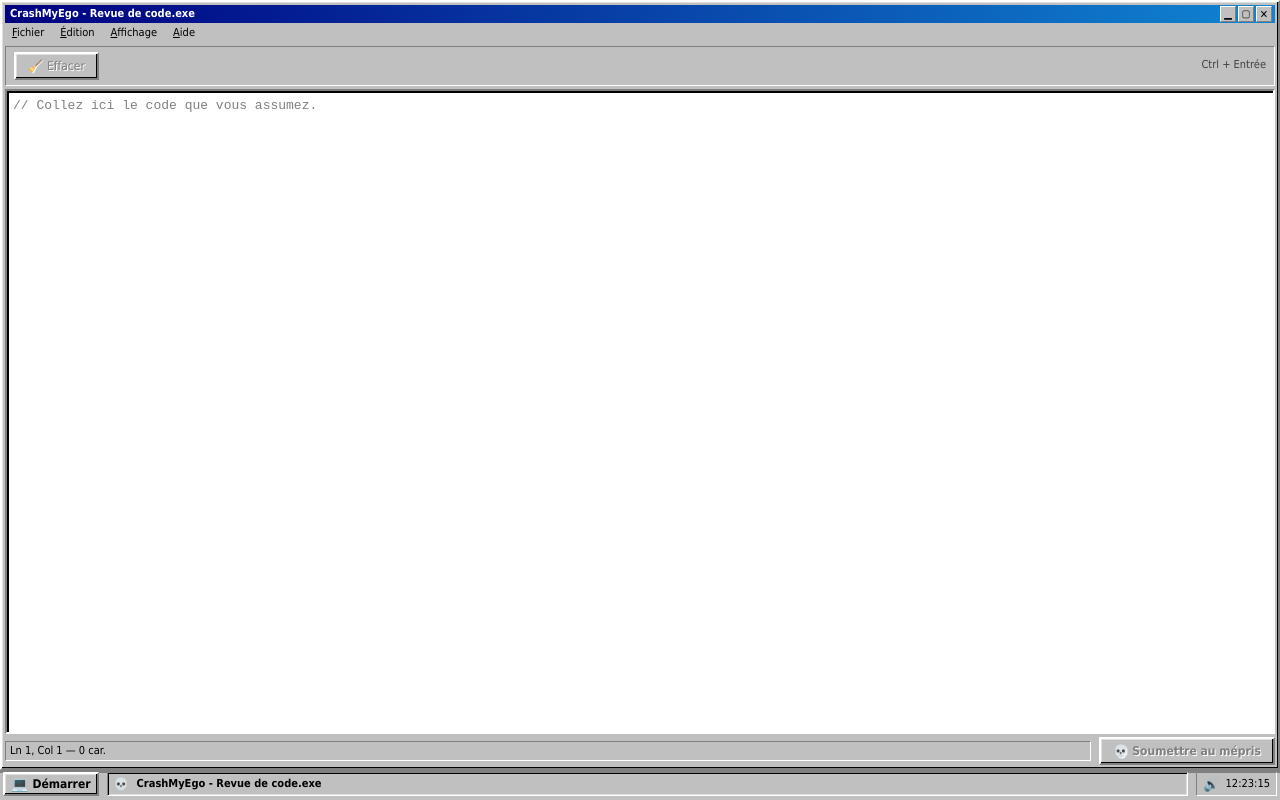
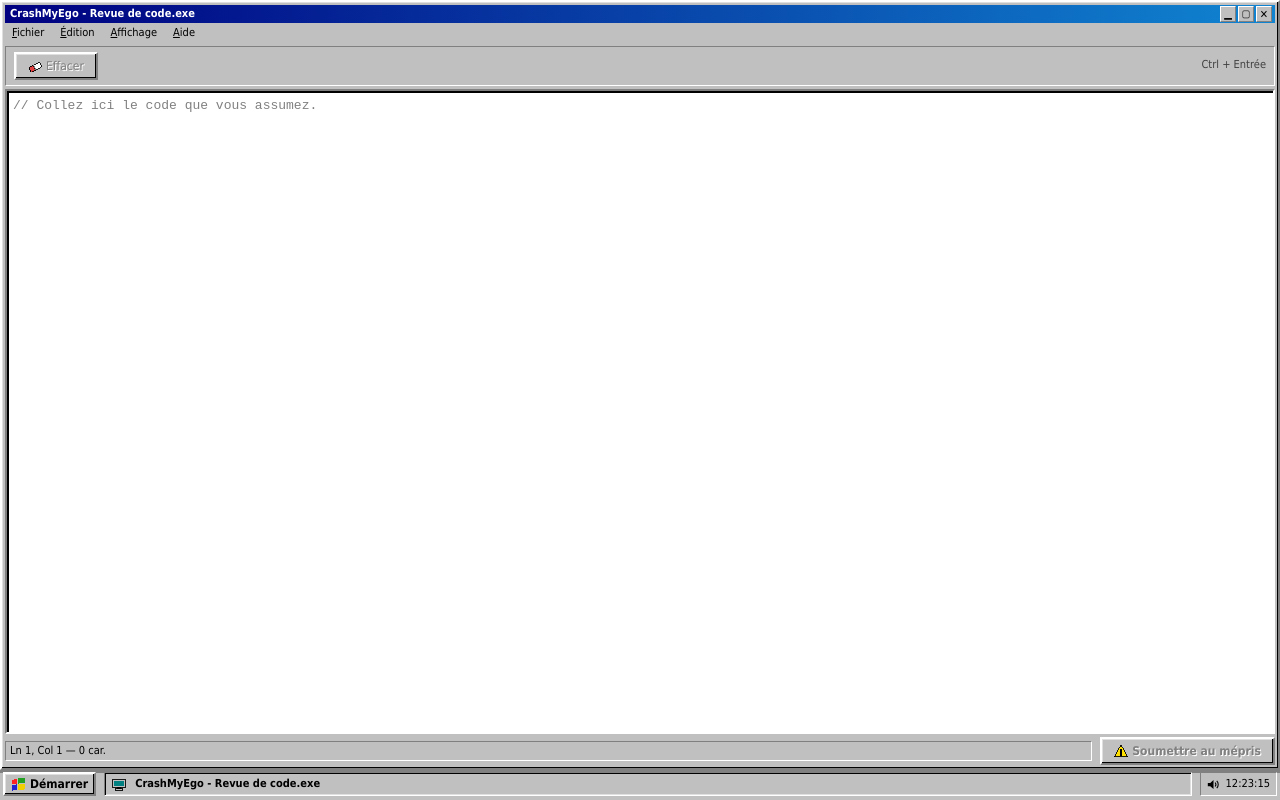
Before and after one commit to ItokianaRAKT/crash-my-ego, a React (Vite) app: page / in a window 1280 px wide. Built offline with nearby package versions, Linux system fonts and the light colour scheme.

Commit message:
feat: replace emoji with retro svg icons across the ui

```diff
--- a/src/components/ErrorPopup.tsx
+++ b/src/components/ErrorPopup.tsx
@@ -2,6 +2,7 @@ import { useCallback, useEffect, type MouseEvent } from 'react';
 import type { ErrorPopupProps } from '../types';
 import { CRASH_ERROR_CODE } from '../types';
 import { TitleBar } from './TitleBar';
+import { CriticalStopIcon } from './icons/RetroIcons';
 
 /**
  * Fatal error popup: a modal overlay holding a classic Windows 95 crash box.
@@ -81,12 +82,7 @@ export function ErrorPopup({
 
         <div className="flex items-start gap-4 px-4 pt-4">
           {/* Prominent circular error icon */}
-          <span
-            aria-hidden="true"
-            className="flex h-[56px] w-[56px] shrink-0 items-center justify-center rounded-full border-2 border-[#808080] bg-white text-[32px] leading-none shadow-[inset_-2px_-2px_0px_0px_#dfdfdf,inset_2px_2px_0px_0px_#ffffff]"
-          >
-            ❌
-          </span>
+          <CriticalStopIcon className="h-[52px] w-[52px] shrink-0" />
 
           <div className="min-w-0 pt-1">
             <p
--- a/src/components/MainWindow.tsx
+++ b/src/components/MainWindow.tsx
@@ -1,6 +1,7 @@
 import { useCallback, type ChangeEvent, type KeyboardEvent } from 'react';
 import type { MainWindowProps } from '../types';
 import { TitleBar } from './TitleBar';
+import { EraserIcon, WarningIcon } from './icons/RetroIcons';
 
 /** Menu entries rendered statically, like a real Win95 application. */
 const MENU_ENTRIES: readonly string[] = ['Fichier', 'Édition', 'Affichage', 'Aide'];
@@ -75,7 +76,7 @@ export function MainWindow({
           disabled={isLoading || code.length === 0}
           className="win95-button flex items-center gap-1"
         >
-          <span aria-hidden="true">🧹</span>
+          <EraserIcon className="h-[14px] w-[14px]" />
           Effacer
         </button>
 
@@ -110,7 +111,7 @@ export function MainWindow({
           disabled={isSubmitDisabled}
           className="win95-button flex shrink-0 items-center gap-1 font-bold"
         >
-          <span aria-hidden="true">{isLoading ? '⏳' : '💀'}</span>
+          <WarningIcon className="h-[14px] w-[14px]" />
           {isLoading ? 'Calcul du mépris...' : 'Soumettre au mépris'}
         </button>
       </div>
--- a/src/components/Taskbar.tsx
+++ b/src/components/Taskbar.tsx
@@ -1,18 +1,29 @@
-import { useCallback, useEffect, useState, type MouseEvent } from 'react';
+import { useCallback, useEffect, useState, type ComponentType, type MouseEvent } from 'react';
 import type { TaskbarProps } from '../types';
+import type { RetroIconProps } from './icons/RetroIcons';
+import {
+  AppWindowIcon,
+  ComputerIcon,
+  FolderIcon,
+  HelpIcon,
+  PowerIcon,
+  SettingsIcon,
+  SpeakerIcon,
+  WindowsFlagIcon,
+} from './icons/RetroIcons';
 
 /** Entries of the mock Start menu — decorative, like the app menu strip. */
 interface StartMenuEntry {
-  icon: string;
+  icon: ComponentType<RetroIconProps>;
   label: string;
 }
 
 const START_MENU_ENTRIES: readonly StartMenuEntry[] = [
-  { icon: '💻', label: 'Programmes' },
-  { icon: '📝', label: 'CrashMyEgo' },
-  { icon: '⚙️', label: 'Paramètres' },
-  { icon: '❓', label: 'Aide' },
-  { icon: '🔌', label: 'Éteindre l’ordinateur…' },
+  { icon: FolderIcon, label: 'Programmes' },
+  { icon: AppWindowIcon, label: 'CrashMyEgo' },
+  { icon: SettingsIcon, label: 'Paramètres' },
+  { icon: HelpIcon, label: 'Aide' },
+  { icon: PowerIcon, label: 'Éteindre l’ordinateur…' },
 ];
 
 /** Pad a number so the clock always shows two digits. */
@@ -94,9 +105,7 @@ export function Taskbar({ activeWindowTitle }: TaskbarProps): JSX.Element {
           data-pressed={isStartMenuOpen}
           title="Start"
         >
-          <span aria-hidden="true" className="text-[14px] leading-none">
-            💻
-          </span>
+          <WindowsFlagIcon className="h-[15px] w-[15px]" />
           Démarrer
         </button>
 
@@ -115,13 +124,13 @@ export function Taskbar({ activeWindowTitle }: TaskbarProps): JSX.Element {
             </div>
 
             <ul className="flex-1 py-[2px]">
-              {START_MENU_ENTRIES.map((entry) => (
-                <li key={entry.label}>
+              {START_MENU_ENTRIES.map(({ icon: EntryIcon, label }) => (
+                <li key={label}>
                   <span className="flex cursor-default items-center gap-2 px-[8px] py-[5px] text-[12px] text-black hover:bg-[#000080] hover:text-white">
-                    <span aria-hidden="true" className="w-[18px] text-center text-[13px]">
-                      {entry.icon}
+                    <span aria-hidden="true" className="flex w-[16px] justify-center">
+                      <EntryIcon className="h-[14px] w-[14px]" />
                     </span>
-                    {entry.label}
+                    {label}
                   </span>
                 </li>
               ))}
@@ -135,8 +144,8 @@ export function Taskbar({ activeWindowTitle }: TaskbarProps): JSX.Element {
         aria-label={`Fenêtre active : ${activeWindowTitle}`}
         className="win95-sunken-thin flex h-[24px] min-w-0 flex-1 items-center gap-2 bg-[#c0c0c0] px-[6px] py-[2px] text-left text-[11px] font-bold shadow-[inset_1px_1px_0px_0px_#000000,inset_-1px_-1px_0px_0px_#dfdfdf]"
       >
-        <span aria-hidden="true" className="text-[12px] leading-none">
-          💀
+        <span className="flex w-[16px] justify-center">
+          <ComputerIcon className="h-[14px] w-[14px]" />
         </span>
         <span className="truncate">{activeWindowTitle}</span>
       </div>
@@ -146,8 +155,8 @@ export function Taskbar({ activeWindowTitle }: TaskbarProps): JSX.Element {
         aria-label="Zone de notification"
         className="win95-sunken-thin flex h-[24px] shrink-0 items-center gap-[6px] bg-[#c0c0c0] px-[6px] py-[2px]"
       >
-        <span aria-hidden="true" title="Volume" className="text-[13px] leading-none">
-          🔊
+        <span aria-hidden="true" title="Volume" className="flex">
+          <SpeakerIcon className="h-[13px] w-[13px]" />
         </span>
         <time
           dateTime={new Date().toISOString()}
```
Also changed, not shown: index.html (+1 -1 lines).
